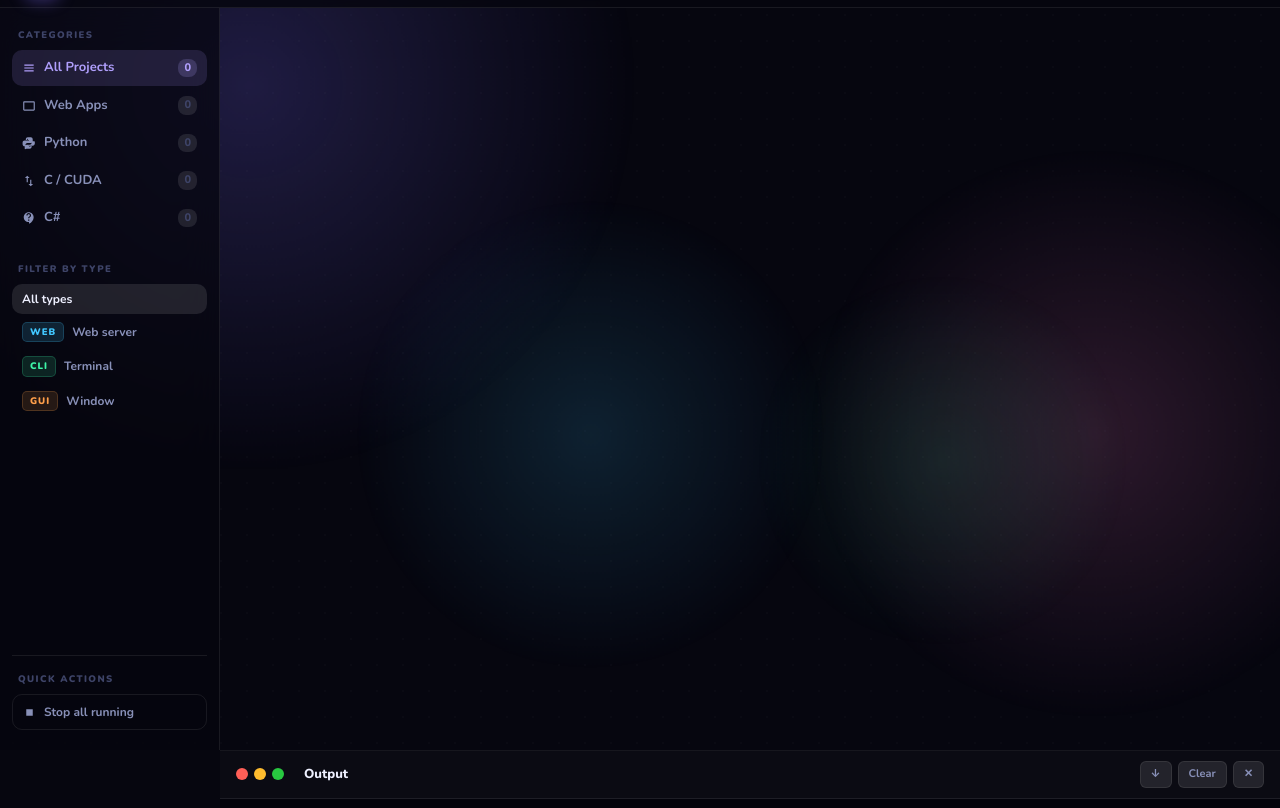
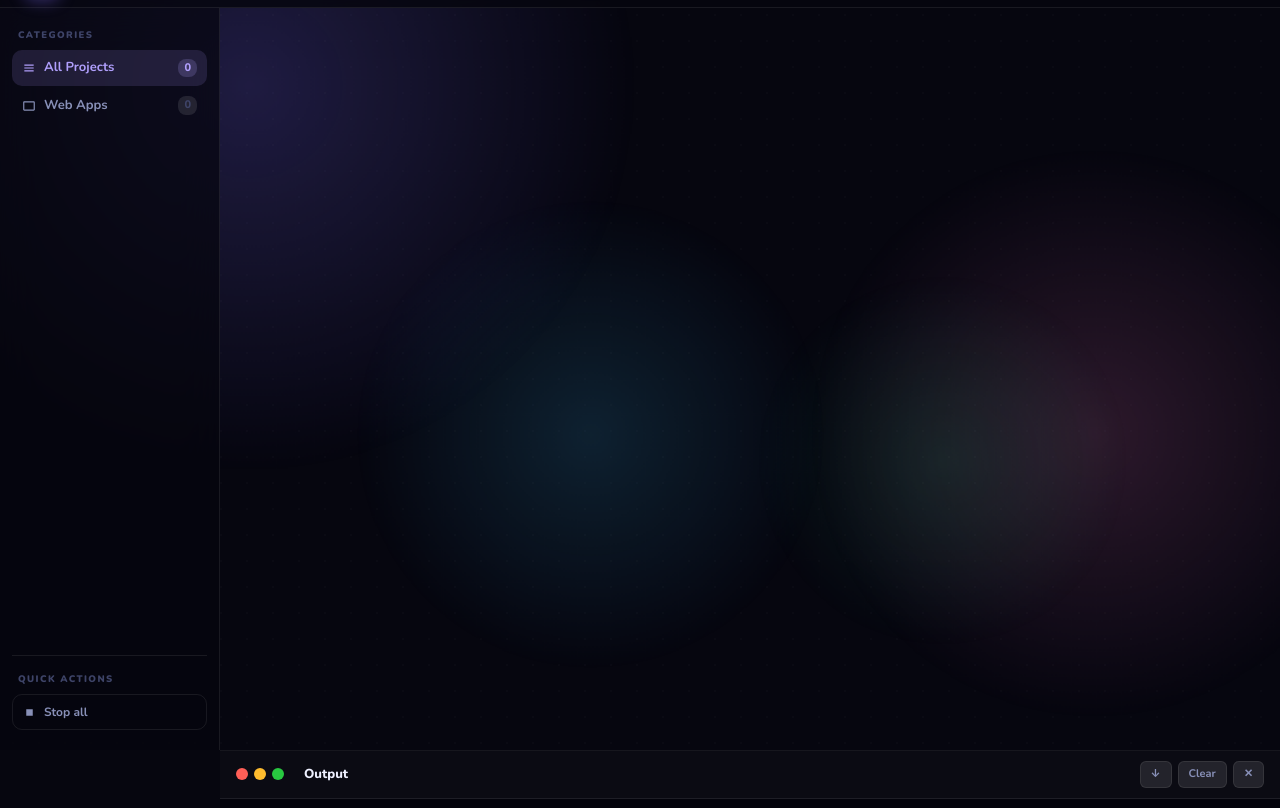
Before and after one commit to SumDumIdiut/portal, a website: page public/index.html in a window 1280 px wide. Shown: the part 50-858 px from the top of the page. Drawn offline with nearby package versions, Linux system fonts and the light colour scheme; no server answers.

Commit message:
chore: remove non-web projects from portal

```diff
--- a/public/index.html
+++ b/public/index.html
@@ -69,42 +69,13 @@
         Web Apps
         <span class="nav-count" id="cnt-Web Apps">0</span>
       </button>
-      <button class="nav-btn" data-cat="Python" onclick="filterCat('Python',this)">
-        <svg width="14" height="14" viewBox="0 0 24 24" fill="currentColor"><path d="M9.86 2C8 2 6.5 3.5 6.5 5.36V7H12v.5H4.5C2.6 7.5 1 9.1 1 11v3c0 1.9 1.6 3.5 3.5 3.5H6v-2.14C6 13.5 7.5 12 9.36 12H15c1.8 0 3.36-1.46 3.36-3.36V5.36C18.36 3.46 16.9 2 15.14 2H9.86zM9.5 4.5c.55 0 1 .45 1 1s-.45 1-1 1-1-.45-1-1 .45-1 1-1zM18 9h-1.5v2.64C16.5 13.5 15 15 13.14 15H8c-1.8 0-3.36 1.46-3.36 3.36V21.64C4.64 23.54 6.1 22 7.86 22h5.28C15 22 16.5 20.5 16.5 18.64V17H11v-.5h7.5c1.9 0 3.5-1.6 3.5-3.5v-3C22 8.1 20.4 9 18.5 9H18zm-4.5 9.5c-.55 0-1-.45-1-1s.45-1 1-1 1 .45 1 1-.45 1-1 1z"/></svg>
-        Python
-        <span class="nav-count" id="cnt-Python">0</span>
-      </button>
-      <button class="nav-btn" data-cat="C / CUDA" onclick="filterCat('C / CUDA',this)">
-        <svg width="14" height="14" viewBox="0 0 24 24" fill="currentColor"><path d="M9 3L5 6.99h3V14h2V6.99h3L9 3zm7 14.01V10h-2v7.01h-3L15 21l4-3.99h-3z"/></svg>
-        C / CUDA
-        <span class="nav-count" id="cnt-C / CUDA">0</span>
-      </button>
-      <button class="nav-btn" data-cat="C#" onclick="filterCat('C#',this)">
-        <svg width="14" height="14" viewBox="0 0 24 24" fill="currentColor"><path d="M11.5 2C6.81 2 3 5.81 3 10.5S6.81 19 11.5 19h.5v3c4.86-2.34 8-7 8-11.5C20 5.81 16.19 2 11.5 2zm1 14.5h-2v-2h2v2zm0-4h-2c0-3.25 3-3 3-5 0-1.1-.9-2-2-2s-2 .9-2 2h-2c0-2.21 1.79-4 4-4s4 1.79 4 4c0 2.5-3 2.75-3 5z"/></svg>
-        C#
-        <span class="nav-count" id="cnt-C#">0</span>
-      </button>
-    </div>
-
-    <div class="sidebar-section">
-      <div class="sidebar-label">Filter by type</div>
-      <button class="type-btn active" data-type="all" onclick="filterType('all',this)">All types</button>
-      <button class="type-btn" data-type="web" onclick="filterType('web',this)">
-        <span class="badge badge-web">WEB</span> Web server
-      </button>
-      <button class="type-btn" data-type="cli" onclick="filterType('cli',this)">
-        <span class="badge badge-cli">CLI</span> Terminal
-      </button>
-      <button class="type-btn" data-type="gui" onclick="filterType('gui',this)">
-        <span class="badge badge-gui">GUI</span> Window
-      </button>
     </div>
 
     <div class="sidebar-bottom">
       <div class="sidebar-label">Quick actions</div>
       <button class="action-btn" onclick="stopAll()">
         <svg width="13" height="13" viewBox="0 0 24 24" fill="currentColor"><path d="M6 6h12v12H6z"/></svg>
-        Stop all running
+        Stop all
       </button>
     </div>
   </nav>
@@ -157,22 +128,9 @@ let searchQ    = '';
 const runningSet = new Set();
 
 const THUMBS = {
-  'temutalk':      '/thumbs/temutalk.svg',
-  'git-forge':     '/thumbs/git-forge.svg',
-  'smart-home':    '/thumbs/smart-home.svg',
-  'discord-bot':   '/thumbs/discord-bot.svg',
-  'bullet-hell':   '/thumbs/bullet-hell.svg',
-  'cli-journal':   '/thumbs/cli-journal.svg',
-  'llm-router':    '/thumbs/llm-router.svg',
-  'manim':         '/thumbs/manim.svg',
-  'celeste':       '/thumbs/celeste.svg',
-  'human-bench':   '/thumbs/human-bench.svg',
-  'ascii-record':  '/thumbs/ascii-record.svg',
-  'rps-royale':    '/thumbs/rps-royale.svg',
-  'terminal-idle': '/thumbs/terminal-idle.svg',
-  'power-of-50':   '/thumbs/power-of-50.svg',
-  'cuda-compute':  '/thumbs/cuda-compute.svg',
-  'igtap-editor':  '/thumbs/igtap-editor.svg',
+  'temutalk':  '/thumbs/temutalk.svg',
+  'git-forge': '/thumbs/git-forge.svg',
+  'smart-home':'/thumbs/smart-home.svg',
 };
 
 const CAT_COLORS = {
```
Also changed, not shown: server.js (+0 -16 lines).
